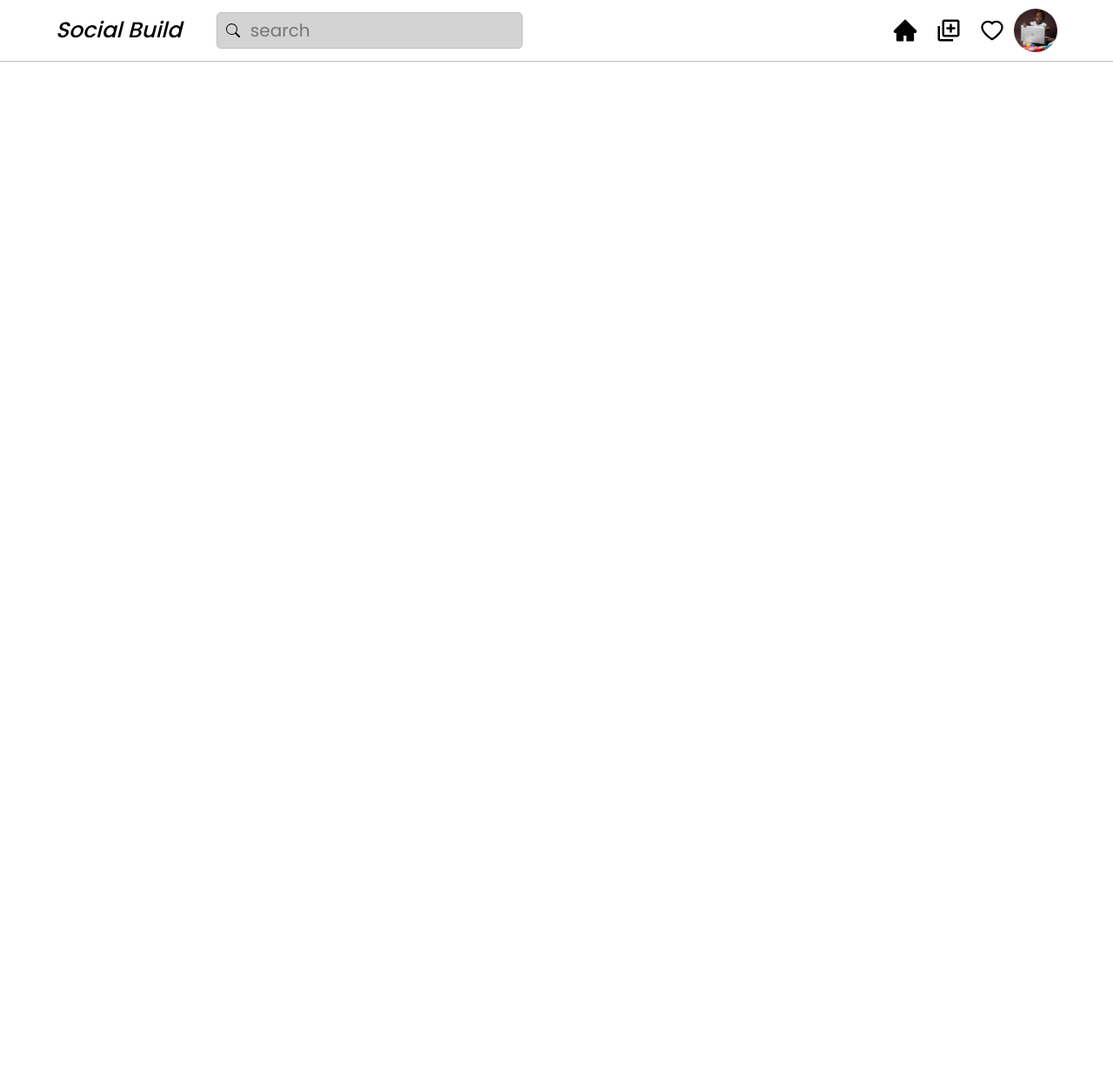
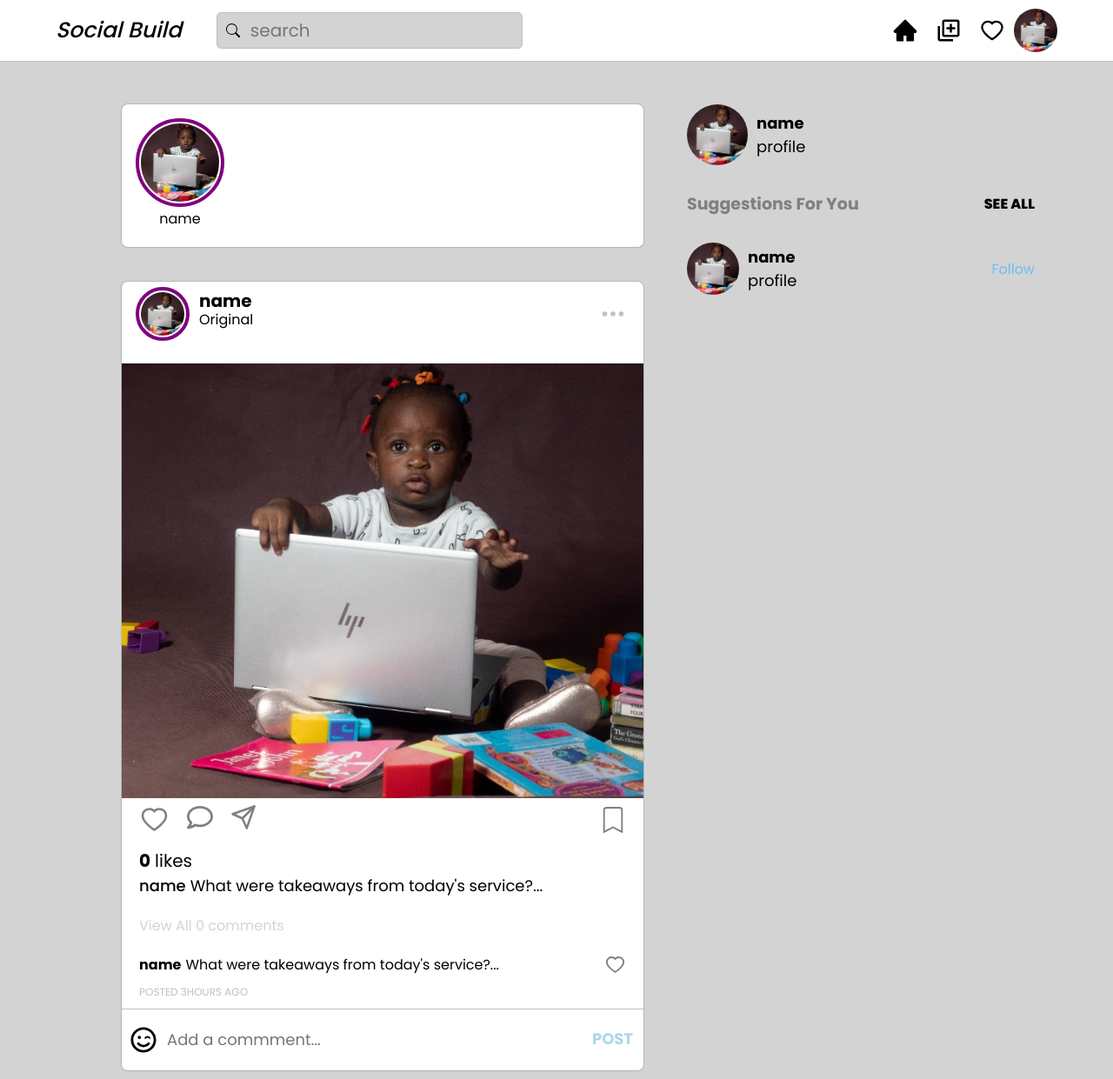
Before and after one commit to PetxCode/social-frontend, a React (Create React App) app: page / in a window 1280 px wide. Shown: the whole page at 87% size. Before the commit the page ends 800 px from the top, so only its background shows below. Built offline with nearby package versions, Linux system fonts and the light colour scheme.

Commit message:
just a change new!

```diff
--- a/public/index.html
+++ b/public/index.html
@@ -2,14 +2,11 @@
 <html lang="en">
 	<head>
 		<meta charset="utf-8" />
-		<link rel="icon" href="%PUBLIC_URL%/favicon.ico" />
+		<link rel="icon" href="%PUBLIC_URL%/logo.png" />
 		<meta name="viewport" content="width=device-width, initial-scale=1" />
 		<meta name="theme-color" content="#000000" />
-		<meta
-			name="description"
-			content="Web site created using create-react-app"
-		/>
-		<link rel="apple-touch-icon" href="%PUBLIC_URL%/logo192.png" />
+		<meta name="description" content="CodeLab Social App Build" />
+		<link rel="apple-touch-icon" href="%PUBLIC_URL%/logo.png" />
 		<!--
       manifest.json provides metadata used when your web app is installed on a
       user's mobile device or desktop. See https://developers.google.com/web/fundamentals/web-app-manifest/
@@ -32,7 +29,7 @@
       work correctly both with client-side routing and a non-root public URL.
       Learn how to configure a non-root public URL by running `npm run build`.
     -->
-		<title>React App</title>
+		<title>CodeLab Social App</title>
 	</head>
 	<body>
 		<noscript>You need to enable JavaScript to run this app.</noscript>
--- a/src/App.js
+++ b/src/App.js
@@ -1,10 +1,12 @@
 import React from "react";
 import { BrowserRouter } from "react-router-dom";
 import Header from "./components/Header/Header";
+import HomeScreen from "./components/Home/HomeScreen";
 const App = () => {
 	return (
 		<BrowserRouter>
 			<Header />
+			<HomeScreen />
 		</BrowserRouter>
 	);
 };
--- a/src/components/Header/Header.js
+++ b/src/components/Header/Header.js
@@ -108,4 +108,6 @@ const Container = styled.div`
 	display: flex;
 	justify-content: center;
 	border-bottom: 1px solid silver;
+	position: fixed;
+	background-color: white;
 `;
--- /dev/null
+++ b/src/components/Home/BuildMainScreen.js
@@ -0,0 +1,323 @@
+import React from "react";
+import styled from "styled-components";
+import pix from "./babe.jpeg";
+import { BsThreeDots, BsBookmark, BsFillBookmarkFill } from "react-icons/bs";
+
+import { AiFillHome, AiOutlineHeart } from "react-icons/ai";
+import { FiSend } from "react-icons/fi";
+import { FaRegComment, FaRegSmileWink } from "react-icons/fa";
+
+const BuildMainScreen = () => {
+	return (
+		<Container>
+			<TopBuild>
+				<Holder>
+					<Image src={pix} />
+					<Name>name</Name>
+				</Holder>
+			</TopBuild>
+
+			<PostBuild>
+				<Top>
+					<Hold>
+						<ImageProfile src={pix} />
+						<ProfileHolder>
+							<ProfileName>name</ProfileName>
+							<Profile>Original</Profile>
+						</ProfileHolder>
+					</Hold>
+
+					<DotIcon />
+				</Top>
+
+				<PostImage src={pix} />
+
+				<Icons>
+					<Hold>
+						<LoveIcon />
+						<CommentIcon />
+						<SendIcon />
+					</Hold>
+
+					<SavedIcon />
+				</Icons>
+				<LikePost>
+					<span>{0}</span>likes{" "}
+				</LikePost>
+
+				<Post>
+					<span>name</span>
+					<Content>What were takeaways from today's service?... </Content>
+				</Post>
+
+				<View>
+					View All <span>{0}</span> comments{" "}
+				</View>
+
+				<Comment>
+					<Hold>
+						<span>name</span>
+						<Content>What were takeaways from today's service?... </Content>
+					</Hold>
+
+					<LoveIconComment />
+				</Comment>
+
+				<Time>Posted 3Hours Ago</Time>
+
+				<PostInput>
+					<PostIcon />
+					<Input placeholder="Add a commment..." />
+					<Text>Post</Text>
+				</PostInput>
+			</PostBuild>
+		</Container>
+	);
+};
+
+export default BuildMainScreen;
+
+const Comment = styled.div`
+	margin-left: 20px;
+	display: flex;
+	justify-content: space-between;
+	align-items: center;
+	span {
+		margin-right: 5px;
+		font-weight: 700;
+
+		:hover {
+			cursor: pointer;
+			text-decoration: underline;
+		}
+	}
+`;
+
+const View = styled.div`
+	color: lightgray;
+	margin: 20px;
+`;
+
+const Text = styled.div`
+	font-weight: bold;
+	color: lightblue;
+	font-size: 18px;
+	text-transform: uppercase;
+	margin-right: 12px;
+
+	:hover {
+		cursor: pointer;
+	}
+`;
+
+const Input = styled.input`
+	outline: none;
+	border: 0;
+	background-color: transparent;
+	flex: 1;
+	font-size: 18px;
+
+	::placeholder {
+		font-family: Poppins;
+		font-size: 18px;
+	}
+`;
+
+const PostIcon = styled(FaRegSmileWink)`
+	margin: 0 10px;
+	font-size: 30px;
+`;
+const PostInput = styled.div`
+	display: flex;
+	padding: 20px 0;
+
+	border-top: 1px solid silver;
+`;
+
+const Content = styled.div``;
+
+const Time = styled.div`
+	color: silver;
+	text-transform: uppercase;
+	font-size: 12px;
+	margin-left: 20px;
+	margin-top: 10px;
+	margin-bottom: 10px;
+`;
+
+const Post = styled.div`
+	margin: 0 20px;
+	display: flex;
+	font-size: 18px;
+	span {
+		margin-right: 5px;
+		font-weight: 500;
+		:hover {
+			cursor: pointer;
+			text-decoration: underline;
+		}
+	}
+`;
+
+const LikePost = styled.div`
+	margin-left: 20px;
+	margin-top: 15px;
+	font-size: 20px;
+	font-family: Poppins;
+	span {
+		font-weight: 700;
+		margin-right: 5px;
+	}
+`;
+
+const CommentIcon = styled(FaRegComment)`
+	font-size: 30px;
+	transition: all 350ms;
+	color: gray;
+	margin-right: 20px;
+
+	:hover {
+		cursor: pointer;
+		color: silver;
+	}
+`;
+const SendIcon = styled(FiSend)`
+	font-size: 30px;
+	transition: all 350ms;
+	color: gray;
+	margin-right: 20px;
+
+	:hover {
+		cursor: pointer;
+		color: silver;
+	}
+`;
+const SavedIcon = styled(BsBookmark)`
+	font-size: 30px;
+	transition: all 350ms;
+	color: gray;
+
+	:hover {
+		cursor: pointer;
+		color: silver;
+	}
+`;
+
+const LoveIconComment = styled(AiOutlineHeart)`
+	font-size: 25px;
+	transition: all 350ms;
+	color: gray;
+	margin-right: 20px;
+
+	:hover {
+		cursor: pointer;
+		color: silver;
+	}
+`;
+
+const LoveIcon = styled(AiOutlineHeart)`
+	font-size: 35px;
+	transition: all 350ms;
+	color: gray;
+	margin-right: 20px;
+
+	:hover {
+		cursor: pointer;
+		color: silver;
+	}
+`;
+
+const Icons = styled.div`
+	display: flex;
+	justify-content: space-between;
+	margin: 0 20px;
+	align-items: center;
+`;
+
+const PostImage = styled.img`
+	width: 100%;
+	height: 500px;
+	object-fit: cover;
+`;
+
+const DotIcon = styled(BsThreeDots)`
+	font-size: 30px;
+	color: silver;
+`;
+const Profile = styled.div``;
+const Hold = styled.div`
+	display: flex;
+`;
+
+const ProfileName = styled.div`
+	font-weight: 700;
+	font-size: 20px;
+`;
+
+const ProfileHolder = styled.div`
+	line-height: 1.2;
+`;
+
+const ImageProfile = styled.img`
+	width: 50px;
+	height: 50px;
+	object-fit: cover;
+	border-radius: 50px;
+	outline: 4px solid purple;
+	border: 2px solid transparent;
+	background-clip: content-box;
+	margin-right: 15px;
+`;
+
+const Top = styled.div`
+	display: flex;
+	margin: 20px;
+	padding: 10px 0;
+	justify-content: space-between;
+	align-items: center;
+`;
+
+const PostBuild = styled.div`
+	margin: 10px 0;
+	background-color: white;
+	box-shadow: rgba(0, 0, 0, 0.02) 0px 1px 3px 0px,
+		rgba(27, 31, 35, 0.15) 0px 0px 0px 1px;
+	border-radius: 7px;
+`;
+
+const Name = styled.div`
+	margin-top: 5px;
+`;
+
+const Image = styled.img`
+	width: 90px;
+	height: 90px;
+	border-radius: 50%;
+	object-fit: cover;
+	outline: 4px solid purple;
+	border: 2px solid transparent;
+	background-clip: content-box;
+`;
+
+const Holder = styled.div`
+	display: flex;
+	flex-direction: column;
+	align-items: center;
+`;
+
+const TopBuild = styled.div`
+	padding: 20px 0;
+	padding-left: 20px;
+	background-color: white;
+	border-radius: 7px;
+	box-shadow: rgba(0, 0, 0, 0.02) 0px 1px 3px 0px,
+		rgba(27, 31, 35, 0.15) 0px 0px 0px 1px;
+	display: flex;
+	flex-direction: column;
+	align-items: flex-start;
+	margin-bottom: 40px;
+`;
+
+const Container = styled.div`
+	width: 100%;
+`;
--- /dev/null
+++ b/src/components/Home/BuildSideScreen.js
@@ -0,0 +1,98 @@
+import React from "react";
+import styled from "styled-components";
+import pix from "./babe.jpeg";
+
+const BuildSideScreen = () => {
+	return (
+		<Container>
+			<Wrapper>
+				<Holder>
+					<Image src={pix} />
+					<Hold>
+						<Name>name</Name>
+						<Profile>profile</Profile>
+					</Hold>
+				</Holder>
+
+				<Text>
+					<Suggest>Suggestions For You</Suggest>
+					<Action>See All</Action>
+				</Text>
+
+				<Text>
+					<Holder>
+						<Image1 src={pix} />
+						<Hold>
+							<Name>name</Name>
+							<Profile>profile</Profile>
+						</Hold>
+					</Holder>
+
+					<Content>Follow</Content>
+				</Text>
+			</Wrapper>
+		</Container>
+	);
+};
+
+export default BuildSideScreen;
+
+const Image1 = styled.img`
+	width: 60px;
+	height: 60px;
+	border-radius: 50%;
+	object-fit: cover;
+	margin-right: 10px;
+`;
+
+const Content = styled.div`
+	cursor: pointer;
+	color: #69bff8;
+`;
+
+const Action = styled.div`
+	cursor: pointer;
+	text-transform: uppercase;
+	font-weight: 900;
+`;
+
+const Suggest = styled.div`
+	font-weight: 700;
+	font-size: 19px;
+	color: gray;
+	cursor: pointer;
+`;
+const Text = styled.div`
+	margin: 30px 0;
+	display: flex;
+	justify-content: space-between;
+	align-items: center;
+`;
+
+const Profile = styled.div``;
+const Name = styled.div`
+	font-weight: 700;
+`;
+const Hold = styled.div``;
+
+const Image = styled.img`
+	width: 70px;
+	height: 70px;
+	border-radius: 50%;
+	object-fit: cover;
+	margin-right: 10px;
+`;
+const Holder = styled.div`
+	display: flex;
+	align-items: center;
+	font-size: 18px;
+`;
+
+const Wrapper = styled.div`
+	margin-left: 50px;
+	width: 400px;
+`;
+const Container = styled.div`
+	width: 100%;
+	position: fixed;
+`;
--- /dev/null
+++ b/src/components/Home/HomeScreen.js
@@ -0,0 +1,63 @@
+import React from "react";
+import styled from "styled-components";
+import BuildMainScreen from "./BuildMainScreen";
+import BuildSideScreen from "./BuildSideScreen";
+
+const HomeScreen = () => {
+	return (
+		<Container>
+			<Wrapper>
+				<MainScreen>
+					<BuildMainScreen />
+				</MainScreen>
+				<SideScreen>
+					<BuildSideScreen />
+				</SideScreen>
+			</Wrapper>
+		</Container>
+	);
+};
+
+export default HomeScreen;
+
+const SideScreen = styled.div`
+	width: 400px;
+	display: flex;
+	justify-content: flex-start;
+	@media screen and (max-width: 1000px) {
+		display: none;
+	}
+`;
+
+const MainScreen = styled.div`
+	width: 600px;
+	display: flex;
+	justify-content: center;
+	@media screen and (max-width: 1000px) {
+		display: flex;
+		justify-content: center;
+		width: 600px;
+	}
+`;
+
+const Wrapper = styled.div`
+	width: 1000px;
+	display: flex;
+	justify-content: space-between;
+	padding-top: 50px;
+
+	@media screen and (max-width: 1000px) {
+		display: flex;
+		justify-content: center;
+	}
+`;
+
+const Container = styled.div`
+	width: 100%;
+	min-height: calc(100vh - 70px);
+	height: 100%;
+	background-color: lightgray;
+	display: flex;
+	justify-content: center;
+	padding-top: 70px;
+`;
```
Also changed, not shown: public/logo.png (added), src/components/Home/babe.jpeg (added).
